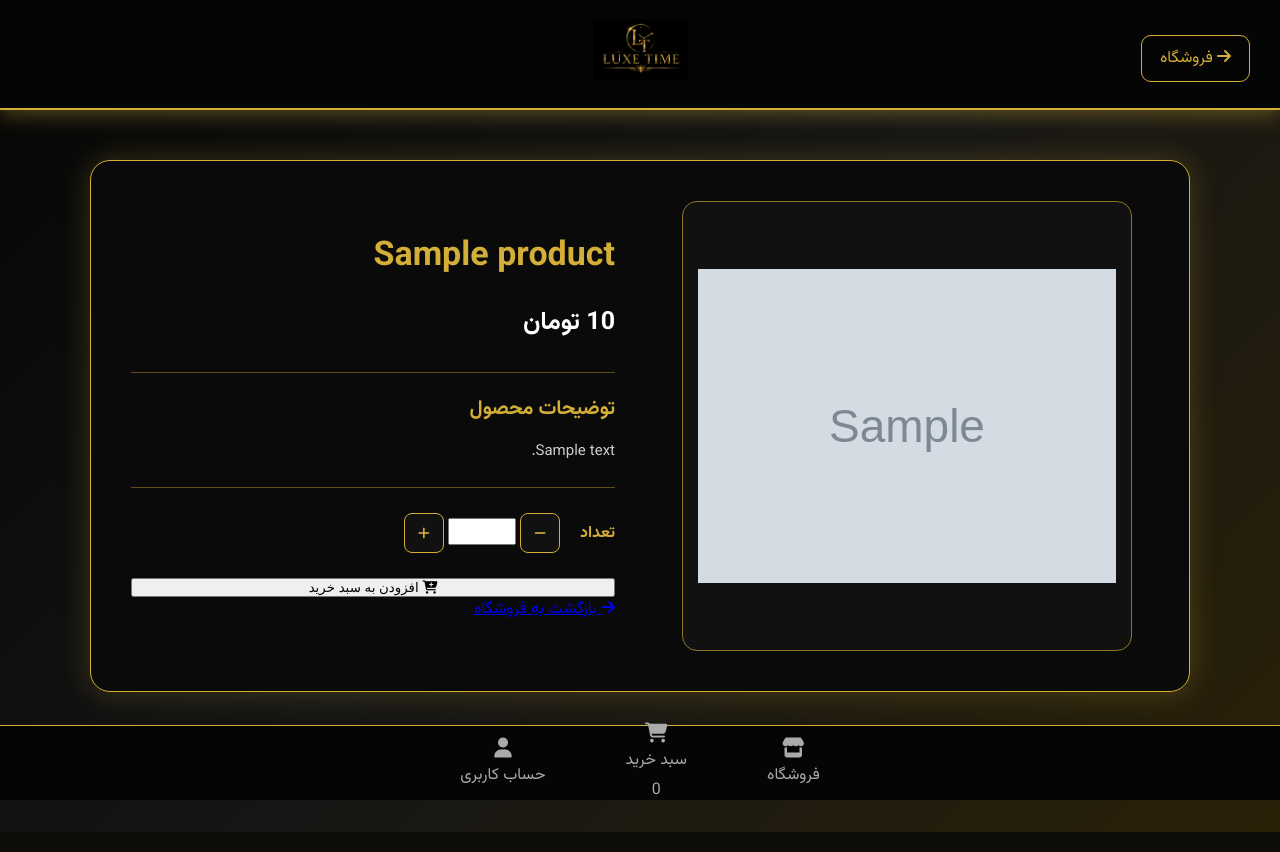
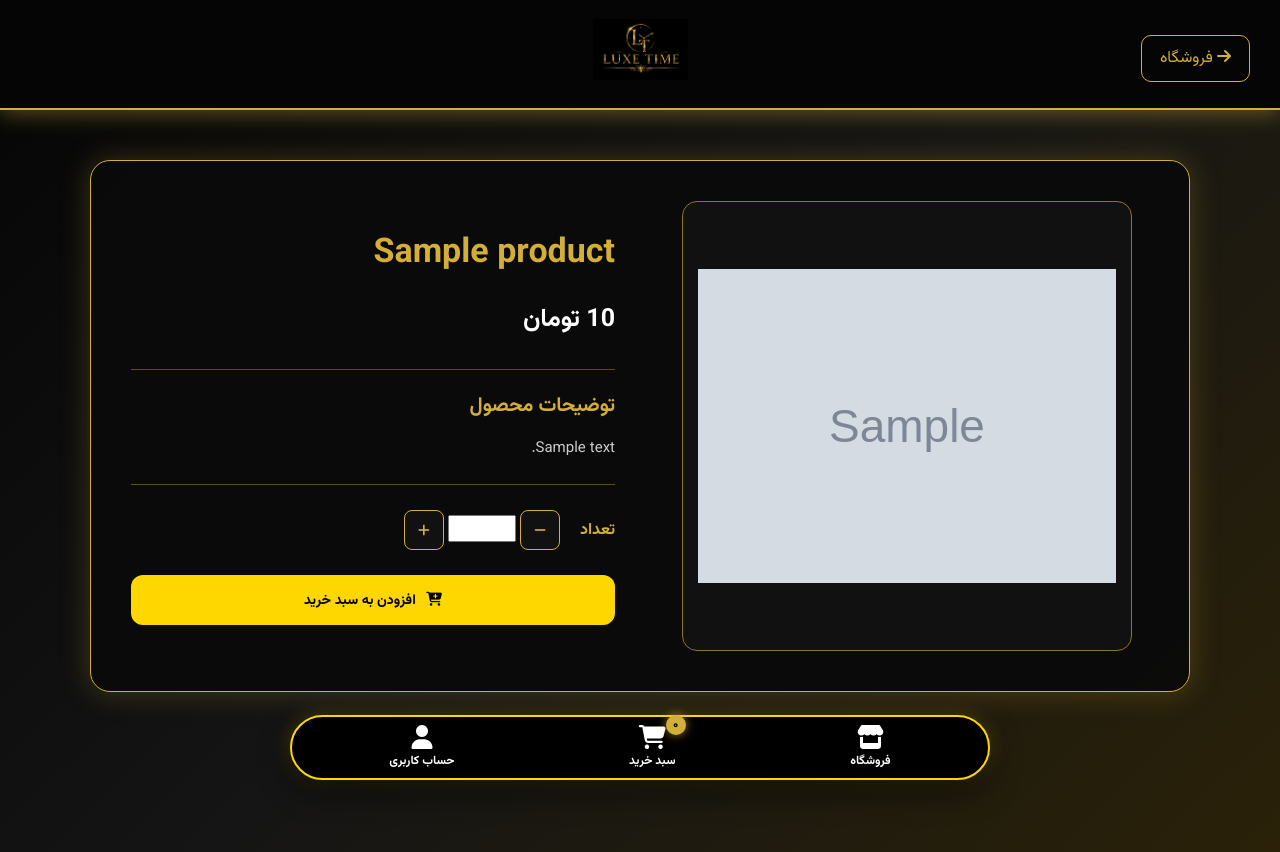
Before and after one commit to aliesmaeili1384/site_project, a Django app: page /product/1/ in a window 1280 px wide. Run offline with Django 3.2, Linux system fonts and the light colour scheme; tables that the repository leaves empty hold one stand-in row (values such as "Sample post"); grey boxes marked "Sample" are stand-in pictures.

Commit message:
CSS product change

```diff
--- a/shop/static/shop/css/product_detail.css
+++ b/shop/static/shop/css/product_detail.css
@@ -9,7 +9,7 @@ font-family: "Vazirmatn", sans-serif;
   background: linear-gradient(135deg, #050505, #151515, #2a2108);
   color: #fff;
   min-height: 100vh;
-padding-bottom: 90px;
+  padding-bottom: 110px;
 }
 
 .header {
@@ -155,23 +155,28 @@ color: #fff;
   font-size: 20px;
 }
 
-.add-to-cart {
+.add-cart-button {
   width: 100%;
+  height: 50px;
   padding: 15px;
   border: none;
-border-radius: 10px;
-background: linear-gradient(135deg, #d4af37, #a88620);
-color: #000;
+  border-radius: 12px;
+  background: rgb(255, 215, 0);
+  color: black;
   font-family: inherit;
-font-size: 17px;
+  font-size: 14px;
   font-weight: 700;
   cursor: pointer;
   transition: 0.3s;
 }
 
-.add-to-cart:hover {
-transform: translateY(-2px);
-box-shadow: 0 8px 20px rgba(212, 175, 55, 0.35);
+.add-cart-button i {
+  margin-left: 7px;
+}
+
+.add-cart-button:hover {
+  transform: translateY(-3px);
+  box-shadow: 0 0 20px rgba(255, 215, 0, 0.6);
 }
 
 .message {
@@ -183,39 +188,82 @@ color: #d4af37;
 
 .footer {
   position: fixed;
-bottom: 0;
-right: 0;
-left: 0;
-height: 75px;
-background: #050505;
-border-top: 1px solid #d4af37;
+  bottom: 20px;
+  left: 50%;
+  transform: translateX(-50%);
+  width: 95%;
+  max-width: 700px;
+  height: 65px;
+  background-color: black;
+  border: 2px solid rgb(255, 215, 0);
+  border-radius: 100px;
+  box-shadow:
+    0 10px 30px rgba(0, 0, 0, 0.7),
+    0 0 20px rgba(255, 215, 0, 0.25);
   display: flex;
-justify-content: center;
-gap: 80px;
+  justify-content: space-around;
   align-items: center;
+  z-index: 1000;
+  padding: 0 10px;
 }
 
 .footer-item {
-color: #aaa;
-text-decoration: none;
   display: flex;
   flex-direction: column;
   align-items: center;
-gap: 5px;
-transition: 0.3s;
+  color: white;
+  cursor: pointer;
+  transition: all 0.3s ease;
+  padding: 5px 15px;
+  border-radius: 10px;
+  position: relative;
+  text-decoration: none;
+}
+
+.footer-item:hover,
+.footer-item:visited,
+.footer-item:active {
+  text-decoration: none;
+}
+
+.footer-item:hover {
+  color: rgb(255, 215, 0);
+  transform: translateY(-5px);
 }
 
 .footer-item i {
-font-size: 20px;
+  font-size: 24px;
+  margin-bottom: 3px;
 }
 
-.footer-item:hover {
-color: #d4af37;
+.footer-item span {
+  font-size: 12px;
+  font-weight: 700;
+}
+
+.footer-item.active {
+  color: rgb(255, 215, 0);
+  text-decoration: none;
+}
+
+.cart-badge {
+  position: absolute;
+  top: -5px;
+  right: 5px;
+  width: 20px;
+  height: 20px;
+  background: #d4af37;
+  color: black;
+  border-radius: 50%;
+  display: flex;
+  justify-content: center;
+  align-items: center;
+  font-size: 11px;
+  font-weight: 700;
+  box-shadow: 0 0 10px rgba(212, 175, 55, 0.7);
 }
 
 @media (max-width: 768px) {
-
-
   .header {
     height: 90px;
   }
@@ -251,8 +299,7 @@ color: #d4af37;
   }
 
   .footer {
-    gap: 35px;
+    width: 92%;
+    height: 60px;
   }
-
-
 }
--- a/shop/static/shop/css/shop.css
+++ b/shop/static/shop/css/shop.css
@@ -91,8 +91,6 @@ body {
     height: 119px;
 
     object-fit: contain;
-
-    margin-top: 5pxS;
 }
 
 
--- a/shop/static/shop/js/product_detail.js
+++ b/shop/static/shop/js/product_detail.js
@@ -1,153 +1,228 @@
-const params = new URLSearchParams(window.location.search);
 
-const productId = params.get("id");
+document.addEventListener("DOMContentLoaded", function () {
 
-const products = {
-"1": {
-name: "ساعت کلاسیک",
-price: 250000,
-image: "/static/shop/images/1.jpg",
-description: "ساعت کلاسیک با طراحی ساده و شیک، مناسب برای استفاده روزمره و استایل رسمی."
-},
+    // اطلاعات محصول که از Django به HTML فرستاده شده
+    const productId = window.productId;
+    const productName = window.productName;
+    const productPrice = Number(window.productPrice);
+    const productImage = window.productImage;
+
+    // عناصر صفحه
+    const quantityInput = document.getElementById("quantity");
+    const increaseButton = document.getElementById("increase");
+    const decreaseButton = document.getElementById("decrease");
+    const addCartButton = document.getElementById("add-cart-button");
+    const message = document.getElementById("product-message");
+    const cartBadge = document.getElementById("cartBadge");
 
 
-"2": {
-    name: "ساعت اسپرت",
-    price: 320000,
-    image: "/static/shop/images/2.jpg",
-    description: "ساعت اسپرت با طراحی مدرن و جذاب، انتخابی مناسب برای استفاده روزمره و فعالیت‌های مختلف."
-},
+    // =========================
+    // تعداد اولیه
+    // =========================
 
-"3": {
-    name: "ساعت لوکس",
-    price: 180000,
-    image: "/static/shop/images/3.jpg",
-    description: "ساعت لوکس با طراحی ظریف و چشم‌نواز، مناسب برای افرادی که به استایل و زیبایی اهمیت می‌دهند."
-},
+    let quantity = 1;
 
-"4": {
-    name: "ساعت طلایی",
-    price: 450000,
-    image: "/static/shop/images/4.jpg",
-    description: "ساعت طلایی با ظاهر خاص و جذاب که جلوه‌ای لوکس به استایل شما می‌بخشد."
-},
-
-"5": {
-    name: "ساعت مردانه",
-    price: 520000,
-    image: "/static/shop/images/5.jpg",
-    description: "ساعت مردانه با طراحی قدرتمند و کلاسیک، مناسب برای استفاده روزانه و موقعیت‌های رسمی."
-},
-
-"6": {
-    name: "ساعت زنانه",
-    price: 380000,
-    image: "/static/shop/images/6.jpg",
-    description: "ساعت زنانه با طراحی ظریف و زیبا، مناسب برای تکمیل استایل‌های مختلف."
-}
+    quantityInput.value = quantity;
 
 
-};
+    // =========================
+    // افزایش تعداد
+    // =========================
 
-const product = products[productId];
+    increaseButton.addEventListener("click", function () {
 
-const productImage = document.getElementById("product-image");
-const productName = document.getElementById("product-name");
-const productPrice = document.getElementById("product-price");
-const productDescription = document.getElementById("product-description");
-const quantityElement = document.getElementById("quantity");
-const message = document.getElementById("message");
+        if (quantity < 99) {
 
-let quantity = 1;
+            quantity++;
 
-if (product) {
+            quantityInput.value = quantity;
+        }
+
+    });
 
 
-productImage.src = product.image;
-productImage.alt = product.name;
+    // =========================
+    // کاهش تعداد
+    // =========================
 
-productName.textContent = product.name;
+    decreaseButton.addEventListener("click", function () {
 
-productPrice.textContent =
-    product.price.toLocaleString("fa-IR");
+        if (quantity > 1) {
 
-productDescription.textContent =
-    product.description;
+            quantity--;
+
+            quantityInput.value = quantity;
+        }
+
+    });
 
 
-} else {
+    // =========================
+    // تغییر دستی تعداد
+    // =========================
+
+    quantityInput.addEventListener("input", function () {
+
+        let value = parseInt(quantityInput.value);
+
+        if (isNaN(value) || value < 1) {
+
+            value = 1;
+
+        }
+
+        if (value > 99) {
+
+            value = 99;
+
+        }
+
+        quantity = value;
+
+        quantityInput.value = quantity;
+    });
 
 
-productName.textContent = "محصول پیدا نشد";
+    // =========================
+    // خواندن سبد خرید
+    // =========================
 
-productDescription.textContent =
-    "محصول مورد نظر وجود ندارد.";
+    function getCart() {
+
+        try {
+
+            return JSON.parse(
+                localStorage.getItem("cart")
+            ) || [];
+
+        } catch (error) {
+
+            return [];
+
+        }
+
+    }
 
 
-}
+    // =========================
+    // ذخیره سبد خرید
+    // =========================
 
-document.getElementById("increase").addEventListener("click", function () {
+    function saveCart(cart) {
+
+        localStorage.setItem(
+            "cart",
+            JSON.stringify(cart)
+        );
+
+    }
 
 
-quantity++;
+    // =========================
+    // بروزرسانی عدد سبد
+    // =========================
 
-quantityElement.textContent =
-    quantity.toLocaleString("fa-IR");
+    function updateCartBadge() {
+
+        const cart = getCart();
+
+        let totalQuantity = 0;
+
+        cart.forEach(function (item) {
+
+            totalQuantity += Number(item.quantity) || 0;
+
+        });
 
 
-});
+        if (cartBadge) {
 
-document.getElementById("decrease").addEventListener("click", function () {
+            cartBadge.textContent =
+                totalQuantity.toLocaleString("fa-IR");
+
+        }
+
+    }
 
 
-if (quantity > 1) {
+    // =========================
+    // افزودن به سبد خرید
+    // =========================
 
-    quantity--;
+    addCartButton.addEventListener("click", function () {
 
-    quantityElement.textContent =
-        quantity.toLocaleString("fa-IR");
+        if (!productId) {
 
-}
+            return;
+
+        }
 
 
-});
-
-document.getElementById("add-to-cart").addEventListener("click", function () {
+        let cart = getCart();
 
 
-if (!product) {
-    return;
-}
+        // پیدا کردن محصول موجود
+        const existingProduct = cart.find(function (item) {
 
-let cart =
-    JSON.parse(localStorage.getItem("cart")) || [];
+            return String(item.id) === String(productId);
 
-const existingProduct =
-    cart.find(item => item.id === productId);
+        });
 
-if (existingProduct) {
 
-    existingProduct.quantity += quantity;
+        if (existingProduct) {
 
-} else {
+            existingProduct.quantity =
+                Number(existingProduct.quantity) + quantity;
 
-    cart.push({
-        id: productId,
-        name: product.name,
-        price: product.price,
-        image: product.image,
-        quantity: quantity
+        } else {
+
+            cart.push({
+
+                id: String(productId),
+
+                name: productName,
+
+                price: productPrice,
+
+                image: productImage,
+
+                quantity: quantity
+
+            });
+
+        }
+
+
+        // ذخیره
+        saveCart(cart);
+
+
+        // نمایش پیام
+        message.textContent =
+            "محصول با موفقیت به سبد خرید اضافه شد.";
+
+
+        message.style.opacity = "1";
+
+
+        // بروزرسانی تعداد سبد
+        updateCartBadge();
+
+
+        // بعد از 3 ثانیه پیام حذف شود
+        setTimeout(function () {
+
+            message.textContent = "";
+
+        }, 3000);
+
     });
 
-}
 
-localStorage.setItem(
-    "cart",
-    JSON.stringify(cart)
-);
+    // =========================
+    // اجرای اولیه
+    // =========================
 
-message.textContent =
-    "محصول با موفقیت به سبد خرید اضافه شد.";
-
+    updateCartBadge();
 
 });
--- a/shop/templates/shop/product_detail.html
+++ b/shop/templates/shop/product_detail.html
@@ -1,11 +1,10 @@
+
 {% load static %}
 
 <!DOCTYPE html>
-
 <html lang="fa" dir="rtl">
 
 <head>
-
 
     <meta charset="UTF-8">
 
@@ -27,13 +26,14 @@
     <link rel="stylesheet"
           href="{% static 'shop/css/product_detail.css' %}">
 
-
 </head>
 
 <body>
 
 
-<!-- سربرگ -->
+<!-- =========================
+     سربرگ
+========================= -->
 
 <header class="header">
 
@@ -43,6 +43,9 @@
              alt="لوگوی فروشگاه">
 
     </div>
+
+
+    <!-- فقط همین دکمه بازگشت باقی می‌ماند -->
 
     <a href="{% url 'shop_home' %}"
        class="back-button">
@@ -56,14 +59,17 @@
 </header>
 
 
-<!-- جزئیات محصول -->
+
+<!-- =========================
+     جزئیات محصول
+========================= -->
 
 <main class="product-detail-container">
 
     <div class="product-detail-box">
 
 
-        <!-- تصویر محصول -->
+        <!-- تصویر -->
 
         <div class="product-image">
 
@@ -73,14 +79,20 @@
         </div>
 
 
-        <!-- اطلاعات محصول -->
+
+        <!-- اطلاعات -->
 
         <div class="product-info">
+
+
+            <!-- نام محصول -->
 
             <h1>
                 {{ product.name }}
             </h1>
 
+
+            <!-- قیمت -->
 
             <div class="product-price">
 
@@ -88,6 +100,9 @@
 
             </div>
 
+
+
+            <!-- توضیحات -->
 
             <div class="product-description">
 
@@ -102,7 +117,8 @@
             </div>
 
 
-            <!-- انتخاب تعداد -->
+
+            <!-- تعداد -->
 
             <div class="quantity-box">
 
@@ -119,11 +135,13 @@
 
                     </button>
 
+
                     <input type="number"
                            id="quantity"
                            value="1"
                            min="1"
                            max="99">
+
 
                     <button type="button"
                             id="increase">
@@ -135,6 +153,7 @@
                 </div>
 
             </div>
+
 
 
             <!-- افزودن به سبد -->
@@ -155,17 +174,6 @@
             </div>
 
 
-            <!-- بازگشت -->
-
-            <a href="{% url 'shop_home' %}"
-               class="back-store">
-
-                <i class="fas fa-arrow-right"></i>
-
-                بازگشت به فروشگاه
-
-            </a>
-
         </div>
 
     </div>
@@ -173,9 +181,15 @@
 </main>
 
 
-<!-- پایین -->
+
+<!-- =========================
+     فوتر
+========================= -->
 
 <footer class="footer">
+
+
+    <!-- فروشگاه -->
 
     <a href="{% url 'shop_home' %}"
        class="footer-item">
@@ -188,6 +202,9 @@
 
     </a>
 
+
+
+    <!-- سبد خرید -->
 
     <a href="{% url 'cart' %}"
        class="footer-item">
@@ -208,7 +225,10 @@
     </a>
 
 
-    <a href="{% url 'login' %}"
+
+    <!-- حساب کاربری -->
+
+    <a href="{% url 'account' %}"
        class="footer-item">
 
         <i class="fas fa-user"></i>
@@ -219,16 +239,17 @@
 
     </a>
 
+
 </footer>
 
 
+
+<!-- اطلاعات محصول برای JavaScript -->
 <script>
-
-    const productId = "{{ product.id }}";
-    const productName = "{{ product.name|escapejs }}";
-    const productPrice = "{{ product.price }}";
-    const productImage = "{{ product.image.url }}";
-
+    window.productId = "{{ product.id }}";
+    window.productName = "{{ product.name|escapejs }}";
+    window.productPrice = "{{ product.price }}";
+    window.productImage = "{{ product.image.url }}";
 </script>
 
 <script src="{% static 'shop/js/product_detail.js' %}"></script>
```
Also changed, not shown: shop/static/shop/css/cart.css (+29 -19 lines). Lines whose indentation alone changed are shown as unchanged.
